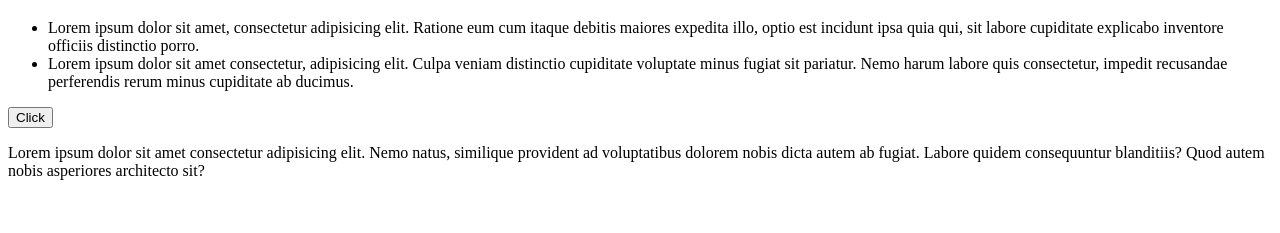
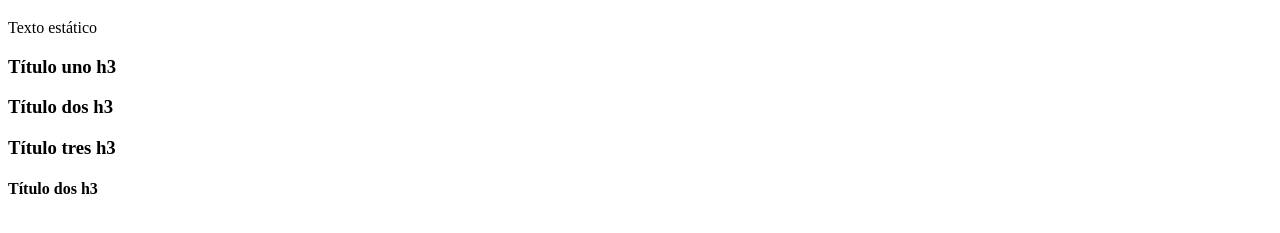
Before and after one commit to rotsenk/04-dom-javascript, a plain HTML site: page index.html in a window 1280 px wide. Shown: the part 61-294 px from the top of the page. Drawn offline with Linux system fonts and the light colour scheme; a script that the page names is missing.

Commit message:
leer-modificar

```diff
--- a/index.html
+++ b/index.html
@@ -3,18 +3,16 @@
 <head>
     <meta charset="UTF-8">
     <meta name="viewport" content="width=device-width, initial-scale=1.0">
-    <title>DOM</title>
+    <title>Leer y Modificar</title>
 </head>
 <body>
     <h1>Hola al DOM</h1>
-    <ul>
-        <li>Lorem ipsum dolor sit amet, consectetur adipisicing elit. Ratione eum cum itaque debitis maiores expedita illo, optio est incidunt ipsa quia qui, sit labore cupiditate explicabo inventore officiis distinctio porro.</li>
-        <li>Lorem ipsum dolor sit amet consectetur, adipisicing elit. Culpa veniam distinctio cupiditate voluptate minus fugiat sit pariatur. Nemo harum labore quis consectetur, impedit recusandae perferendis rerum minus cupiditate ab ducimus.</li>
-    </ul>
-    <button>Click</button>
-    <section>
-        <p>Lorem ipsum dolor sit amet consectetur adipisicing elit. Nemo natus, similique provident ad voluptatibus dolorem nobis dicta autem ab fugiat. Labore quidem consequuntur blanditiis? Quod autem nobis asperiores architecto sit?</p>
-    </section>
+    <p id="parrafo">Texto estático</p>
+    <h3>Título uno h3</h3>
+    <h3 class="h3-danger">Título dos h3</h3>
+    <h3 id="h3-secondary">Título tres h3</h3>
+
+    <h4 class="h3-danger">Título dos h3</h4>
 </body>
 <script src="app.js"></script>
 </html>
```
Also changed, not shown: app.js (added, +7 -0 lines), 1 other file.
